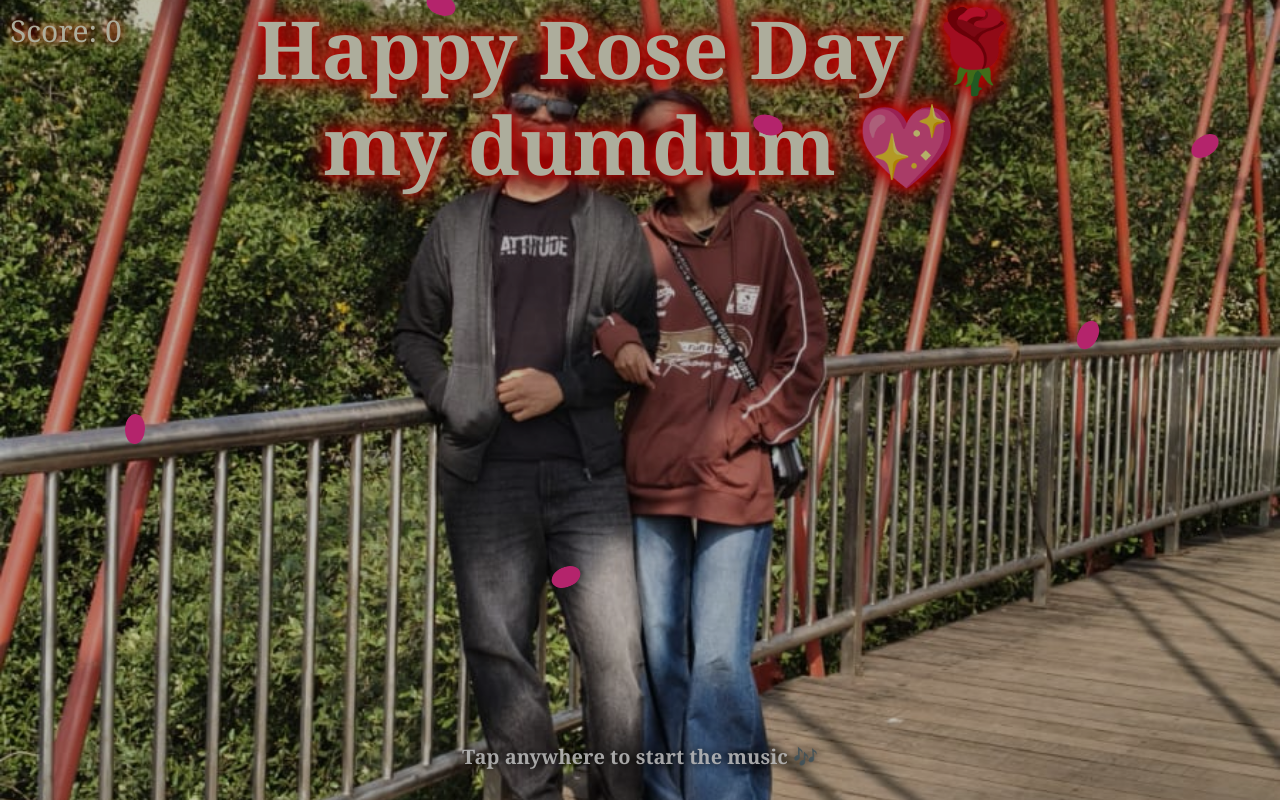
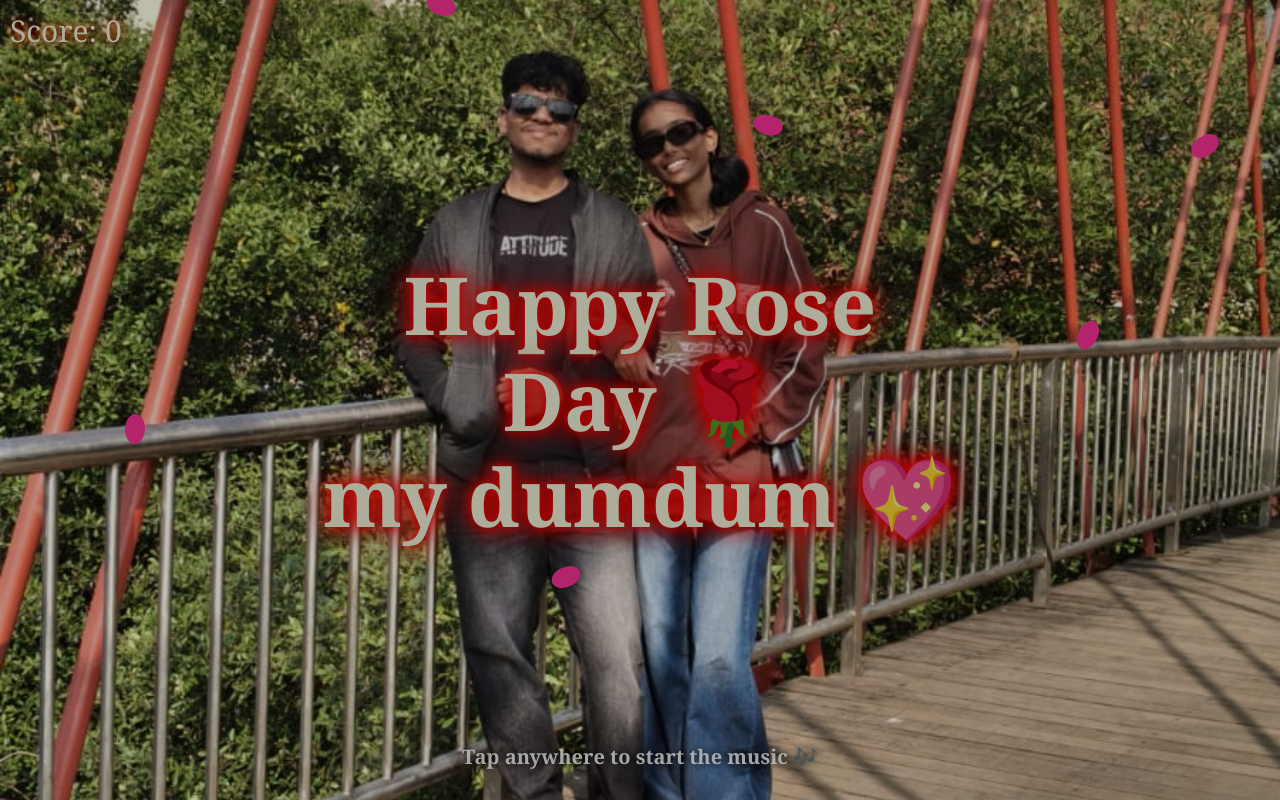
Before and after one commit to jaechhh/canicallyourose, a plain HTML site: page index.html in a window 1280 px wide. Drawn offline with Linux system fonts and the light colour scheme.

Commit message:
Update index.html

```diff
--- a/index.html
+++ b/index.html
@@ -45,9 +45,12 @@
     z-index:0;
 }
 
-/* Message */
-.message {
-    position: relative;
+/* Centered message */
+.centeredMessage {
+    position: fixed;
+    top: 50%;
+    left: 50%;
+    transform: translate(-50%, -50%);
     font-size: 80px;
     font-weight: 900;
     line-height: 1.2;
@@ -57,7 +60,7 @@
     text-align: center;
 }
 
-/* Score */
+/* Score top-left */
 #scoreBoard {
     color: #f5f5dc;
     font-size: 30px;
@@ -120,7 +123,7 @@
 </head>
 <body>
 
-<div class="message">
+<div class="centeredMessage">
     Happy Rose Day 🌹<br>
     my dumdum 💖
 </div>
```
